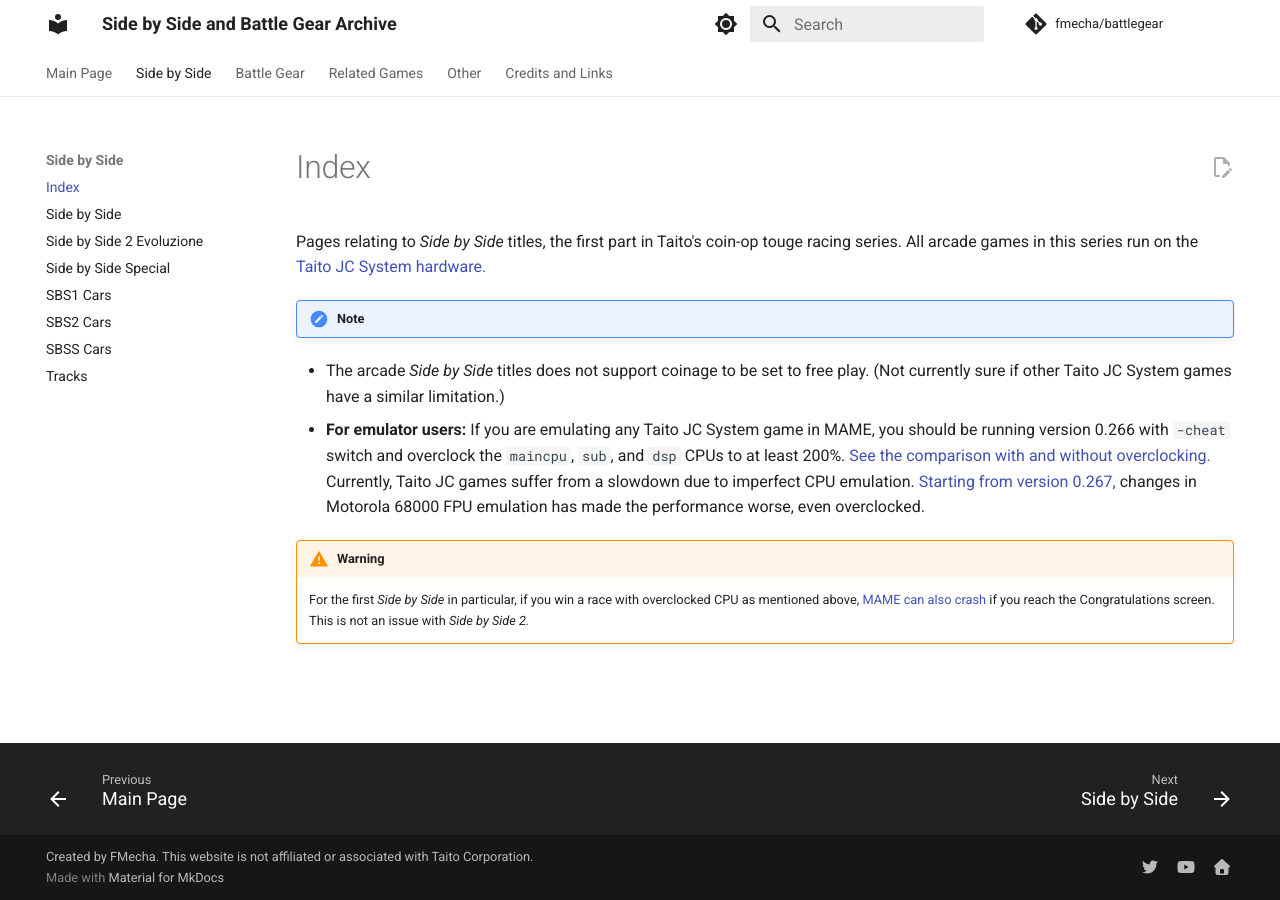
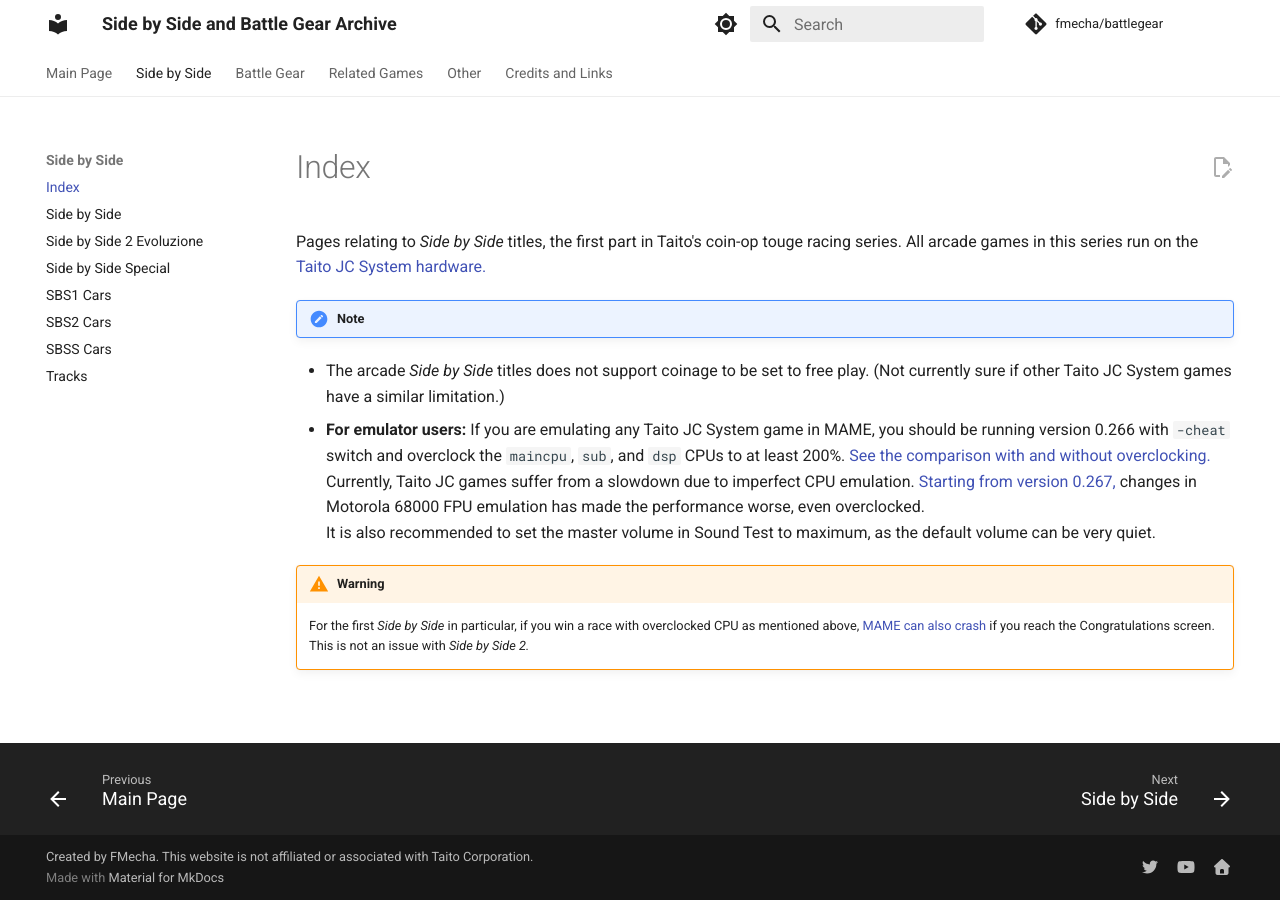
Before and after one commit to FMecha/battlegear, an MkDocs documentation site: the page built from docs/sidebs/index.md, in a window 1280 px wide. Built offline with MkDocs 1.6.1 and Material for MkDocs 9.7.7, drawn with Linux system fonts in a browser that asks for light colours; comment, search, counter and statistics services are not loaded.

Commit message:
sidebs/index.md: volume notes

```diff
--- a/docs/sidebs/index.md
+++ b/docs/sidebs/index.md
@@ -2,7 +2,7 @@
 
 !!! note
 - The arcade *Side by Side* titles does not support coinage to be set to free play. (Not currently sure if other Taito JC System games have a similar limitation.)
-- **For emulator users:** If you are emulating any Taito JC System game in MAME, you should be running version 0.266 with `-cheat` switch and overclock the `maincpu`, `sub`, and `dsp` CPUs to at least 200%. [See the comparison with and without overclocking.](https://www.youtube.com/watch?v=gCzgSLNob-8&t=13s) Currently, Taito JC games suffer from a slowdown due to imperfect CPU emulation. [Starting from version 0.267,](https://github.com/mamedev/mame/commit/3d357c07c0ca824868bbe7586839c8caae236571#diff-2fc8ed920c6dc8de6019a9cde02d47e52e622912f49e6e03a5544471103b32d4) changes in Motorola 68000 FPU emulation has made the performance worse, even overclocked.
+- **For emulator users:** If you are emulating any Taito JC System game in MAME, you should be running version 0.266 with `-cheat` switch and overclock the `maincpu`, `sub`, and `dsp` CPUs to at least 200%. [See the comparison with and without overclocking.](https://www.youtube.com/watch?v=gCzgSLNob-8&t=13s) Currently, Taito JC games suffer from a slowdown due to imperfect CPU emulation. [Starting from version 0.267,](https://github.com/mamedev/mame/commit/3d357c07c0ca824868bbe7586839c8caae236571#diff-2fc8ed920c6dc8de6019a9cde02d47e52e622912f49e6e03a5544471103b32d4) changes in Motorola 68000 FPU emulation has made the performance worse, even overclocked.<br>It is also recommended to set the master volume in Sound Test to maximum, as the default volume can be very quiet.
 
 !!! warning
     For the first *Side by Side* in particular, if you win a race with overclocked CPU as mentioned above, [MAME can also crash](https://mametesters.org/view.php?id=8852) if you reach the Congratulations screen. This is not an issue with *Side by Side 2.*
```
